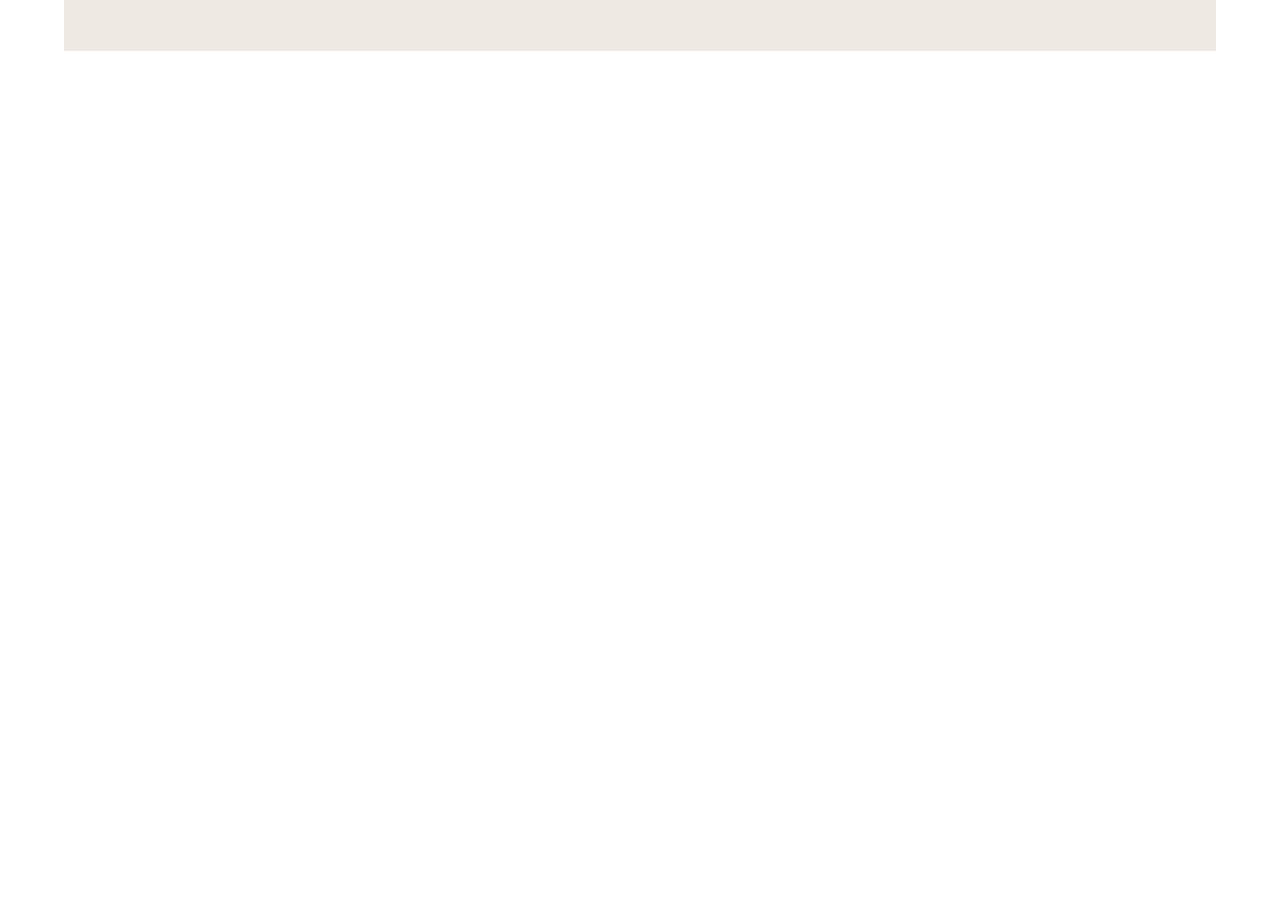
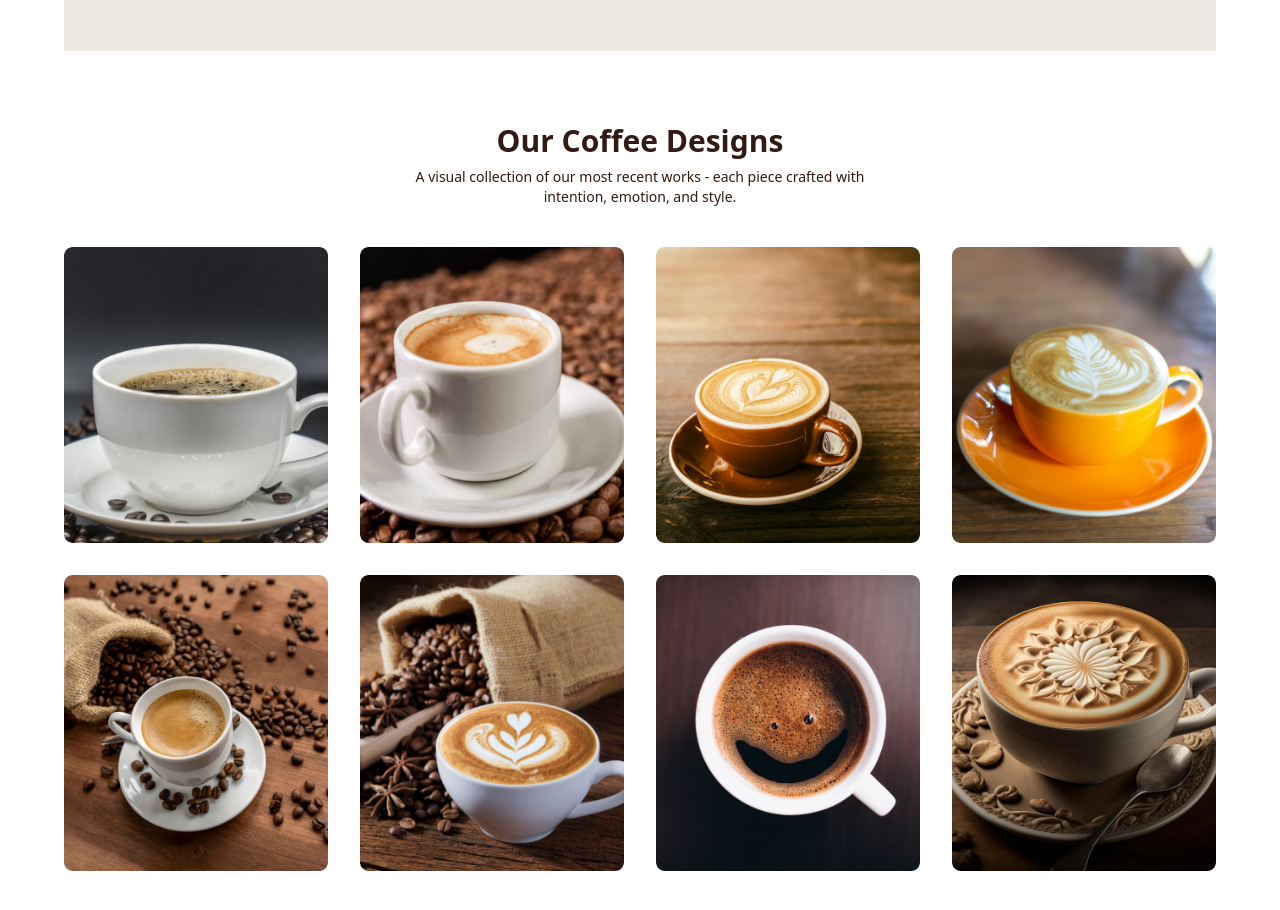
Before and after one commit to rakibahmeddev/coffe-store-client, a React (Vite) app: page / in a window 1280 px wide. Shown: the part 720-1630 px from the top of the page. Before the commit the page ends 800 px from the top, so only its background shows below. Built offline with nearby package versions, Linux system fonts and the light colour scheme.

Commit message:
coffe gallery done

```diff
--- a/src/Pages/Home.jsx
+++ b/src/Pages/Home.jsx
@@ -1,13 +1,14 @@
 import React from 'react';
 import Banner from '../components/Banner';
 import Features from '../components/Features';
-
+import Gallery from '../components/Gallery';
 
 const Home = () => {
   return (
     <div>
       <Banner></Banner>
       <Features></Features>
+      <Gallery></Gallery>
     </div>
   );
 };
--- /dev/null
+++ b/src/components/Gallery.jsx
@@ -0,0 +1,38 @@
+import React from 'react';
+import cup from '../assets/images/cups/Rectangle 9.png';
+import cup2 from '../assets/images/cups/Rectangle 10.png';
+import cup3 from '../assets/images/cups/Rectangle 11.png';
+import cup4 from '../assets/images/cups/Rectangle 12.png';
+import cup5 from '../assets/images/cups/Rectangle 13.png';
+import cup6 from '../assets/images/cups/Rectangle 14.png';
+import cup7 from '../assets/images/cups/Rectangle 15.png';
+import cup8 from '../assets/images/cups/Rectangle 16.png';
+
+const Gallery = () => {
+  const images = [cup, cup2, cup3, cup4, cup5, cup6, cup7, cup8];
+
+  return (
+    <div className="my-18">
+      <h1 className="text-3xl text-[#331A15] font-semibold text-center mx-auto">
+        Our Coffee Designs
+      </h1>
+      <p className="text-sm text-[#331A15] text-center mt-2 max-w-lg mx-auto">
+        A visual collection of our most recent works - each piece crafted with
+        intention, emotion, and style.
+      </p>
+      <div className="mt-10 grid grid-cols-2 md:grid-cols-4 gap-2 md:gap-8 px-2 md:px-0">
+        {images.map((img, index) => (
+          <div key={index} className="w-full overflow-hidden rounded-lg">
+            <img
+              src={img}
+              alt={`coffee-${index}`}
+              className="w-full h-full object-cover transform transition duration-500 hover:scale-105 hover:shadow-lg"
+            />
+          </div>
+        ))}
+      </div>
+    </div>
+  );
+};
+
+export default Gallery;
```
